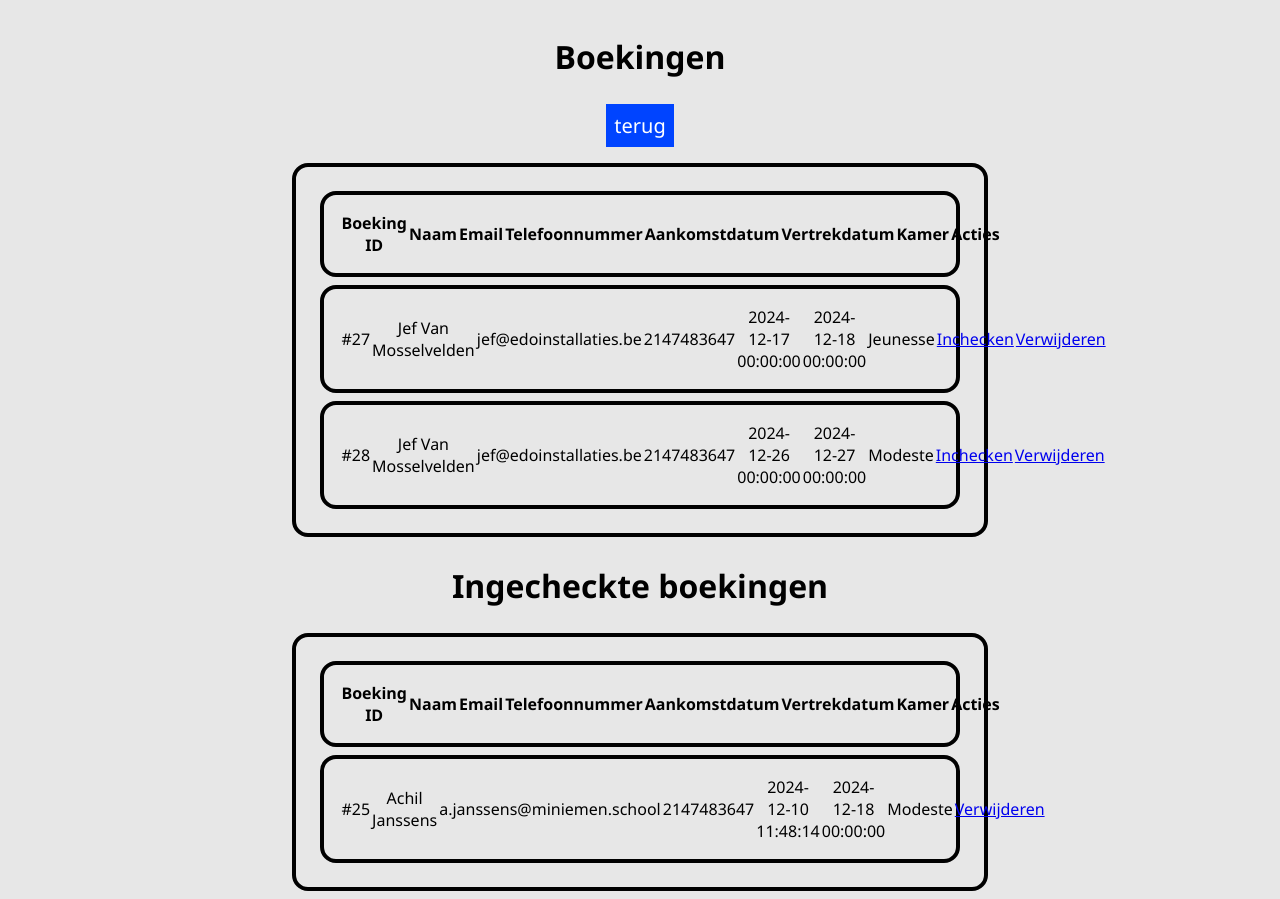
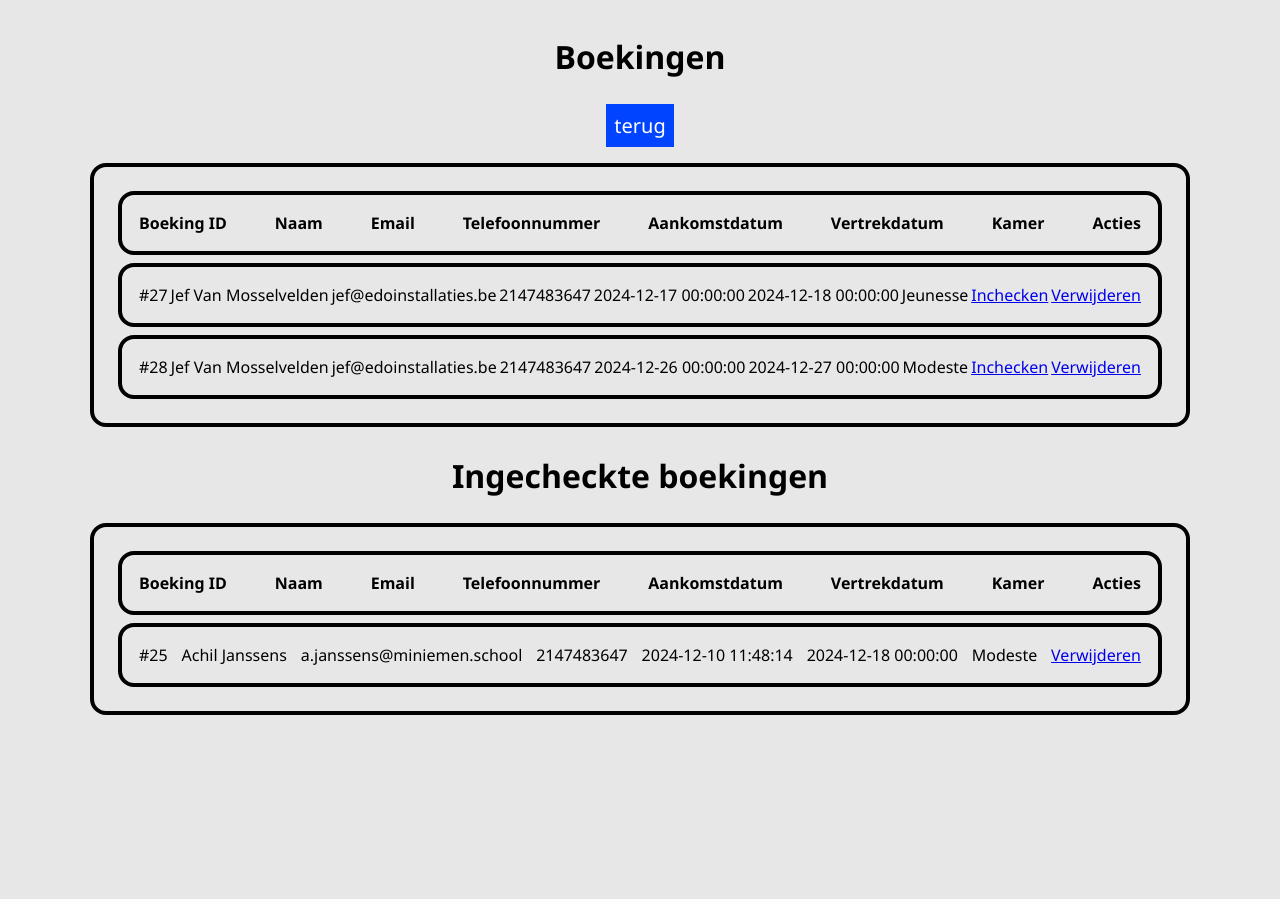
Before and after one commit to achilj/hotel, a PHP site: page /admin/overzicht.php in a window 1280 px wide. After the commit the page ends 715 px from the top, so only its background shows below. Run offline with PHP 8.4, Linux system fonts and the light colour scheme; a user stored in the database is signed in; data comes from the database, SQL or seed files in the repository.

Commit message:
Update styles.css

```diff
--- a/admin/style/styles.css
+++ b/admin/style/styles.css
@@ -89,7 +89,7 @@ h1 {
 .boekingen {
     display: flex;
     flex-direction: column;
-    width: 55%;
+    width: 95%;
     max-width: 1100px;
     margin: 0 auto;
     border: 0.25rem solid #000;
```
